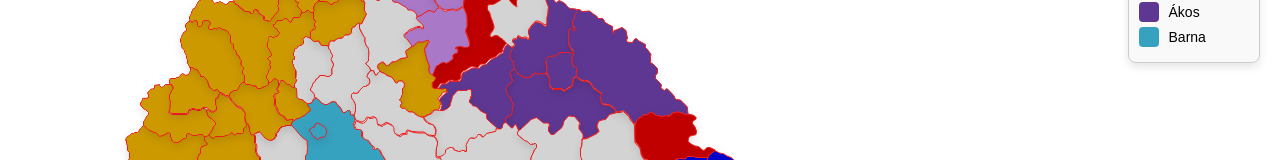
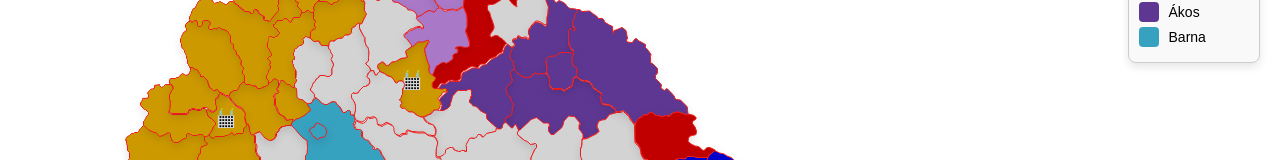
Before and after one commit to Zalan1885/Palyiterkep, a plain HTML site: page index.html in a window 1280 px wide. Shown: the part 195-355 px from the top of the page. Drawn offline with Linux system fonts and the light colour scheme.

Commit message:
2025.02.07
gyárak bevitele Győr, Borsod

```diff
--- a/index.html
+++ b/index.html
@@ -162,7 +162,7 @@ const countyPositions = {
     'Fejér': { left: '244.5px', top: '194.5px', info: 'Fejér', attributes: ['gépgyártás', 'búza', 'állat'], owner: null, hasFactory: false },
     'Komárom': { left: '220.5px', top: '147.5px', info: 'Komárom', attributes: ['szőlő/bor', 'szén'], owner: 'Geri', hasFactory: false },
     'Esztergom': { left: '264.5px', top: '149.5px', info: 'Esztergom', attributes: ['szén'], owner: 'Geri', hasFactory: false },
-    'Győr': { left: '197.5px', top: '161.5px', info: 'Győr', attributes: ['gépgyártás'], owner: 'Geri', hasFactory: false },
+    'Győr': { left: '197.5px', top: '161.5px', info: 'Győr', attributes: ['gépgyártás'], owner: 'Geri', hasFactory: true },
     'Sopron': { left: '131.5px', top: '152.5px', info: 'Sopron', attributes: ['cukor'], owner: 'Geri', hasFactory: false },
     'Moson': { left: '160px', top: '136.5px', info: 'Moson', attributes: ['gépgyártás', 'búza'], owner: 'Geri', hasFactory: false },
     'Pozsony': { left: '171.5px', top: '89.5px', info: 'Pozsony', attributes: ['könnyűipar', 'egyetem', 'cukor'], owner: 'Geri', hasFactory: false },
@@ -182,7 +182,7 @@ const countyPositions = {
     'Szabolcs': { left: '428.5px', top: '112.5px', info: 'Szabolcs', attributes: ['egyetem'], owner: 'Ákos', hasFactory: false },
     'Hajdú': { left: '413.5px', top: '158.5px', info: 'Hajdú', attributes: ['könnyűipar', 'élelmiszeripar', 'gépgyártás', 'állat'], owner: null, hasFactory: false },
     'Nógrád': { left: '301.5px', top: '92px', info: 'Nógrád', attributes: ['vas-és fémipar', 'szén', 'vasérc'], owner: null, hasFactory: false },
-    'Borsod': { left: '368.5px', top: '107.86px', info: 'Borsod', attributes: ['vas-és fémipar', 'szén', 'vasérc'], owner: 'Geri', hasFactory: false },
+    'Borsod': { left: '368.5px', top: '107.86px', info: 'Borsod', attributes: ['vas-és fémipar', 'szén', 'vasérc'], owner: 'Geri', hasFactory: true },
     'Heves': { left: '342.5px', top: '139.5px', info: 'Heves', attributes: ['szőlő/bor', 'szén'], owner: null, hasFactory: false },
     'Jász-Nagykun-Szolnok': { left: '344.5px', top: '185.5px', info: 'Jász-Nagykun-Szolnok', attributes: ['gépgyártás', 'búza', 'kukorica'], owner: null, hasFactory: false },
     'Pest-Pilis-Solt-Kiskun': { left: '282.5px', top: '167px', info: 'Pest-Pilis-Solt-Kiskun', attributes: ['gépgyártás', 'egyetem', 'cukor', 'búza', 'kukorica'], owner: 'Barna', hasFactory: false },
```
